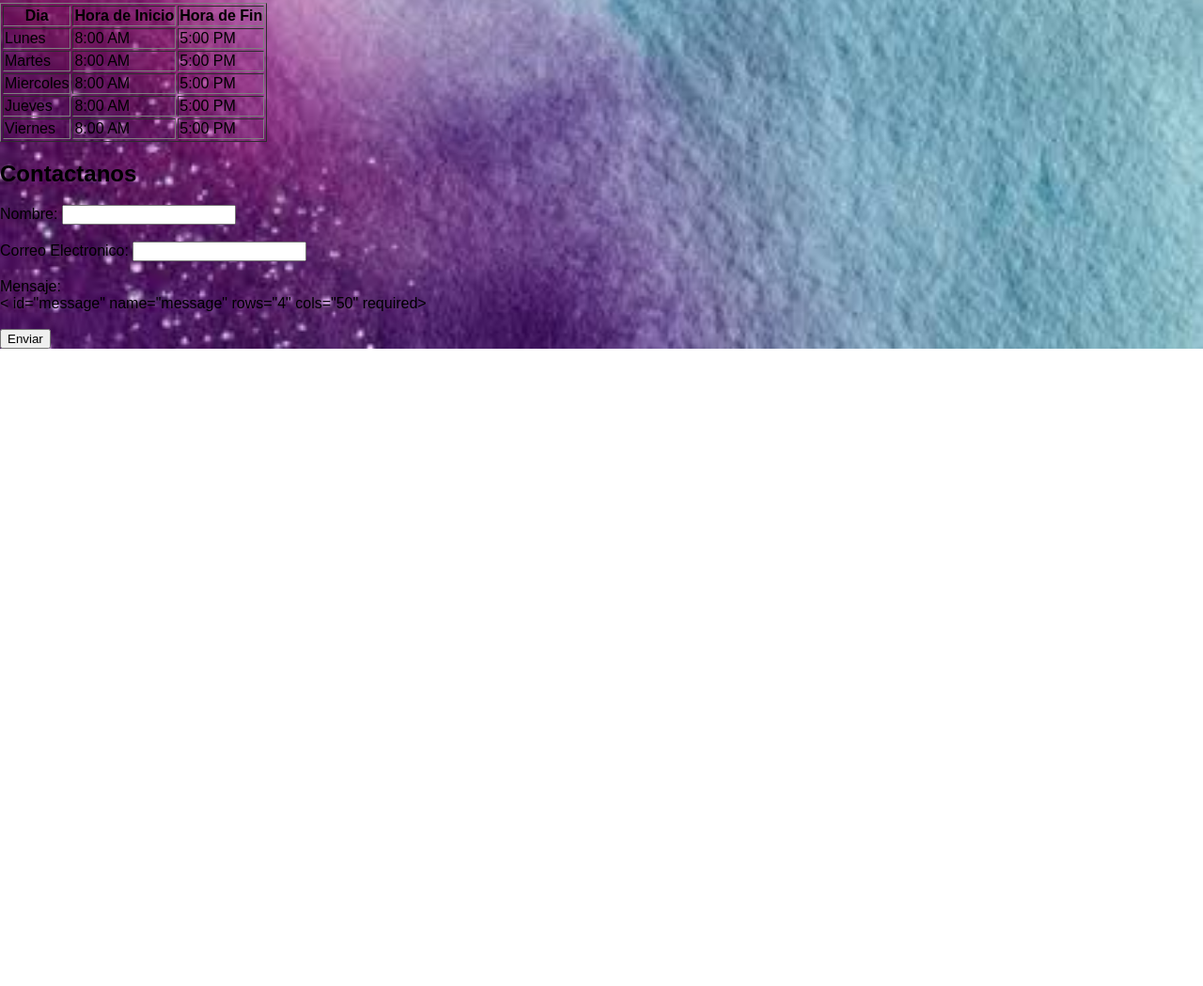
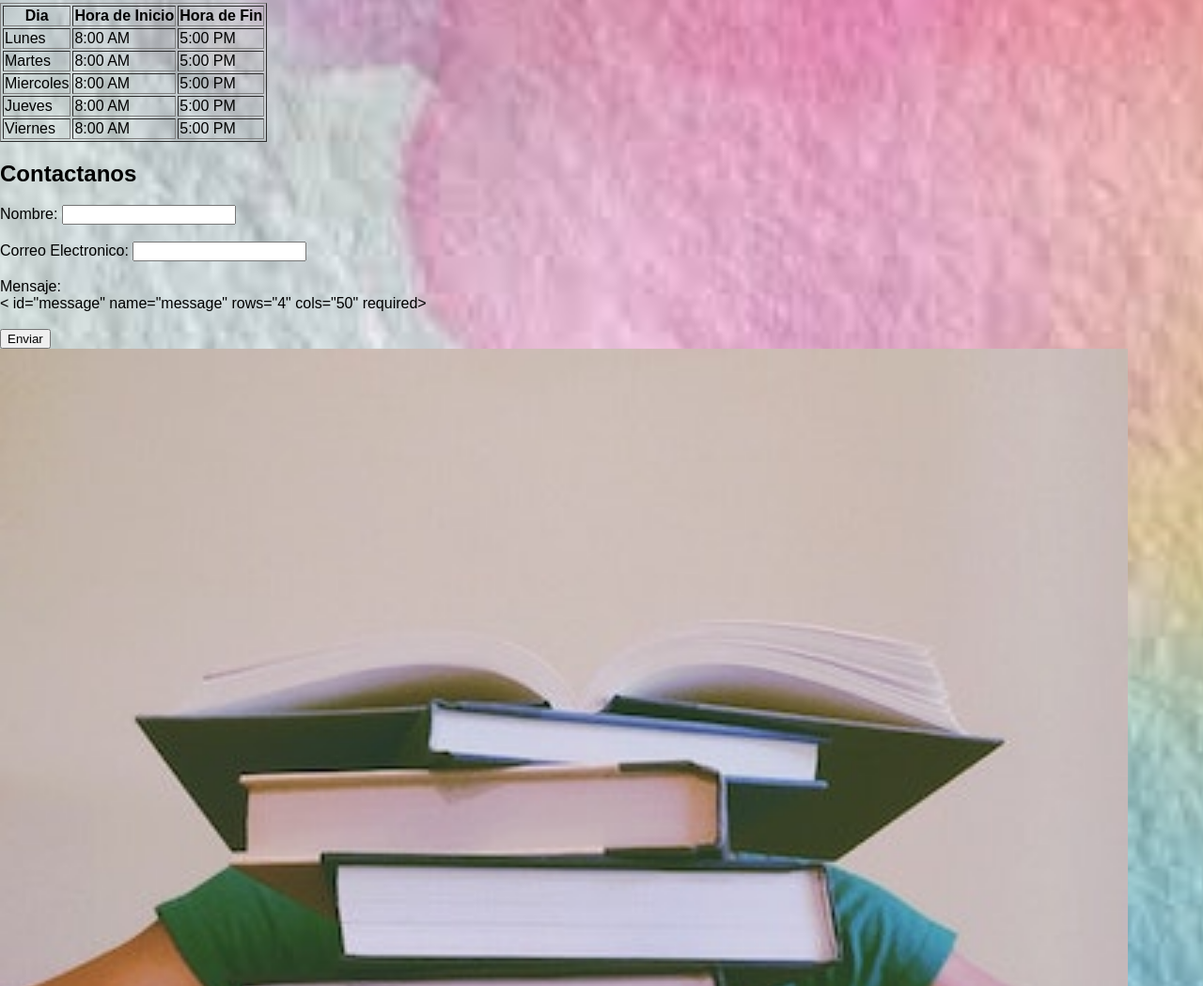
Before and after one commit to juandgo/PointecGrupo1, a plain HTML site: page index.html in a window 1280 px wide. Shown: the part 1231-2280 px from the top of the page at 94% size. Before the commit the page ends 1602 px from the top, so only its background shows below. Drawn offline with Linux system fonts and the light colour scheme.

Commit message:
Add image container and styling for layout

```diff
--- a/css/style.css
+++ b/css/style.css
@@ -17,3 +17,19 @@ h1{
     margin-top: 200px;
     margin-bottom: 50px;
 }
+
+.contenedor img {
+    display: flex;
+    justify-content: center;
+    align-items: center;
+    height: 50%;
+    width: 50%;
+}
+
+.contenedor .contenedor-imagen1 {
+    display: flex;
+    justify-content: center;
+    align-items: center;
+    height: 150vh;
+    width: 150vh;
+}
--- a/index.html
+++ b/index.html
@@ -90,6 +90,11 @@
         </section>
 
     </main>
+
+    <div class="contenedor">
+        <img class="contenedor-imagen1" src="./img/card-1.jpg" alt="esta imagen es la del contenedor" width="500" height="500">
+        <img src="./img/card-2.jpg" alt="">
+    </div>
 </body>
 
 </html>
```
